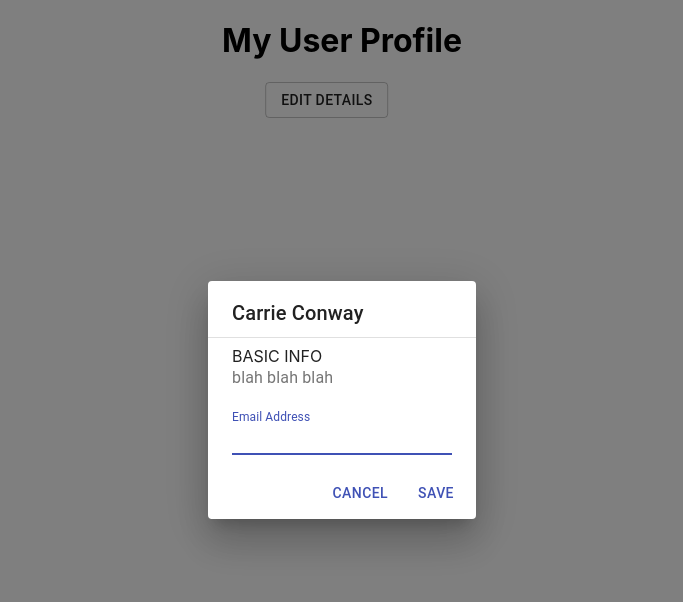
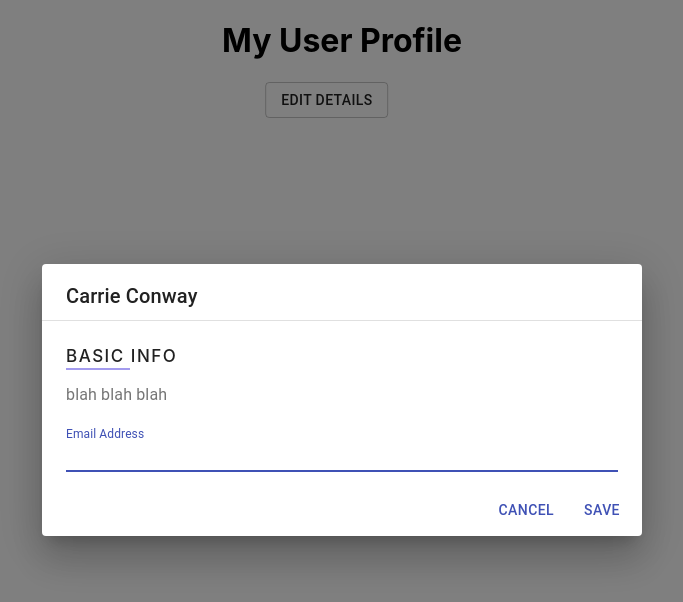
Before and after one commit to jIrwinCline/trupp-take-home, a React (Create React App) app: page / in a window 1280 px wide. Both pictures are taken after a click on the button "EDIT DETAILS". Shown: the top 602 px of the page, without its empty margins (298-981 px from the left). Built offline with nearby package versions, Linux system fonts and the light colour scheme.

Commit message:
add and style line under section seperator

```diff
--- a/src/components/Modal.tsx
+++ b/src/components/Modal.tsx
@@ -35,6 +35,7 @@ export default function Modal({}: Props): ReactElement {
         Edit Details
       </Button>
       <Dialog
+        fullWidth
         open={open}
         onClose={handleClose}
         aria-labelledby="form-dialog-title"
--- a/src/components/SectionTitle.tsx
+++ b/src/components/SectionTitle.tsx
@@ -1,4 +1,5 @@
 import React, { ReactElement } from "react";
+import "../styles/section-title-styles.css";
 
 interface Props {
   text: String;
@@ -7,5 +8,10 @@ interface Props {
 
 export default function SectionTitle({ text, upcase }: Props): ReactElement {
   const title = upcase ? text.toUpperCase() : text;
-  return <div className="section-title">{title}</div>;
+  return (
+    <div>
+      <p className="section-title">{title}</p>
+      <hr className="line" />
+    </div>
+  );
 }
--- a/src/styles/section-title-styles.css
+++ b/src/styles/section-title-styles.css
@@ -1,3 +1,12 @@
 .section-title {
-  font-size: 50px;
+  font-size: 17px;
+  font-weight: 500;
+  letter-spacing: 1.5px;
 }
+.line {
+  margin-top: -15px;
+  border: solid 1px rgba(25, 4, 211, 0.397);
+  width: 62px;
+  align-self: left;
+  position: absolute;
+}
```
